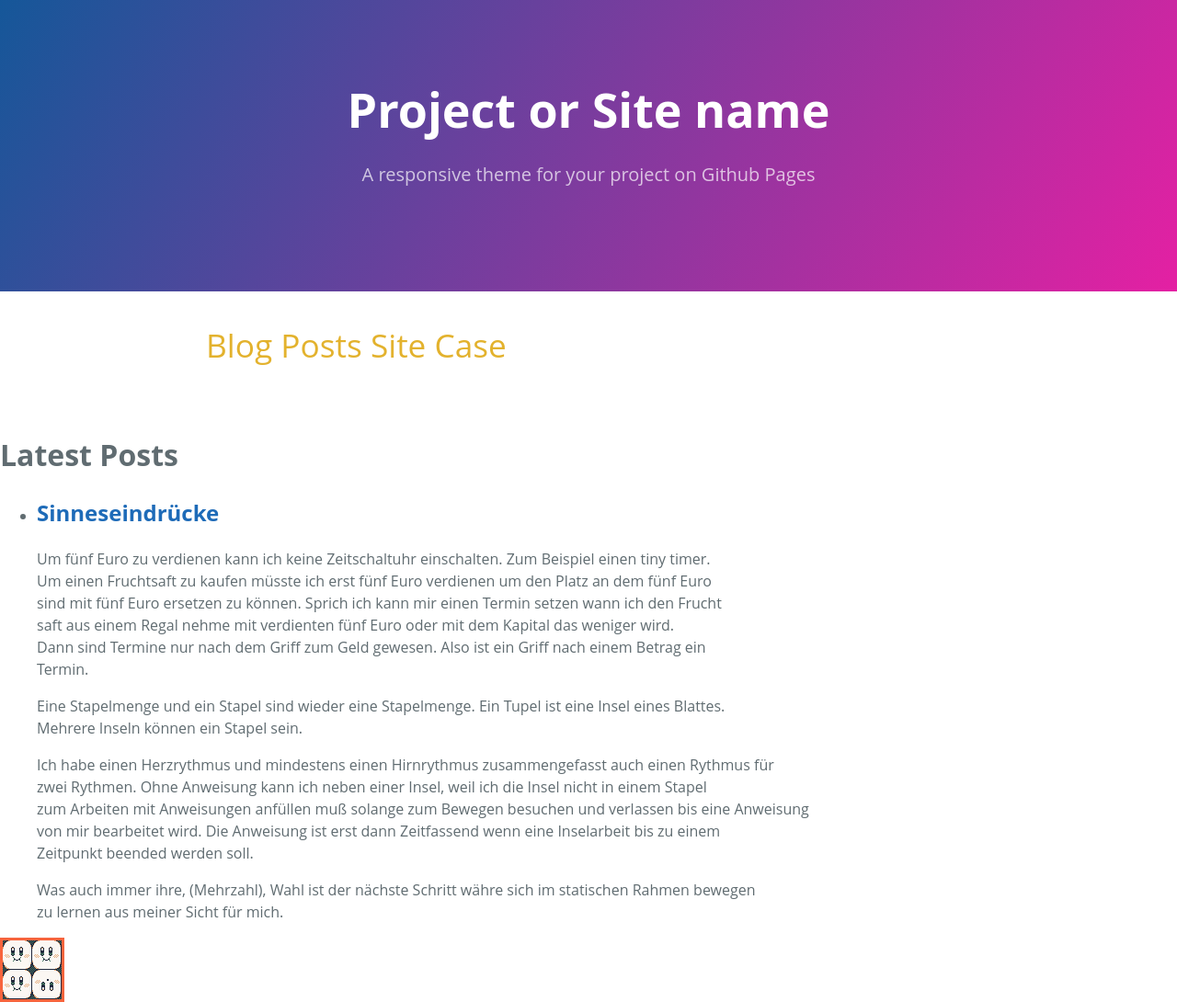
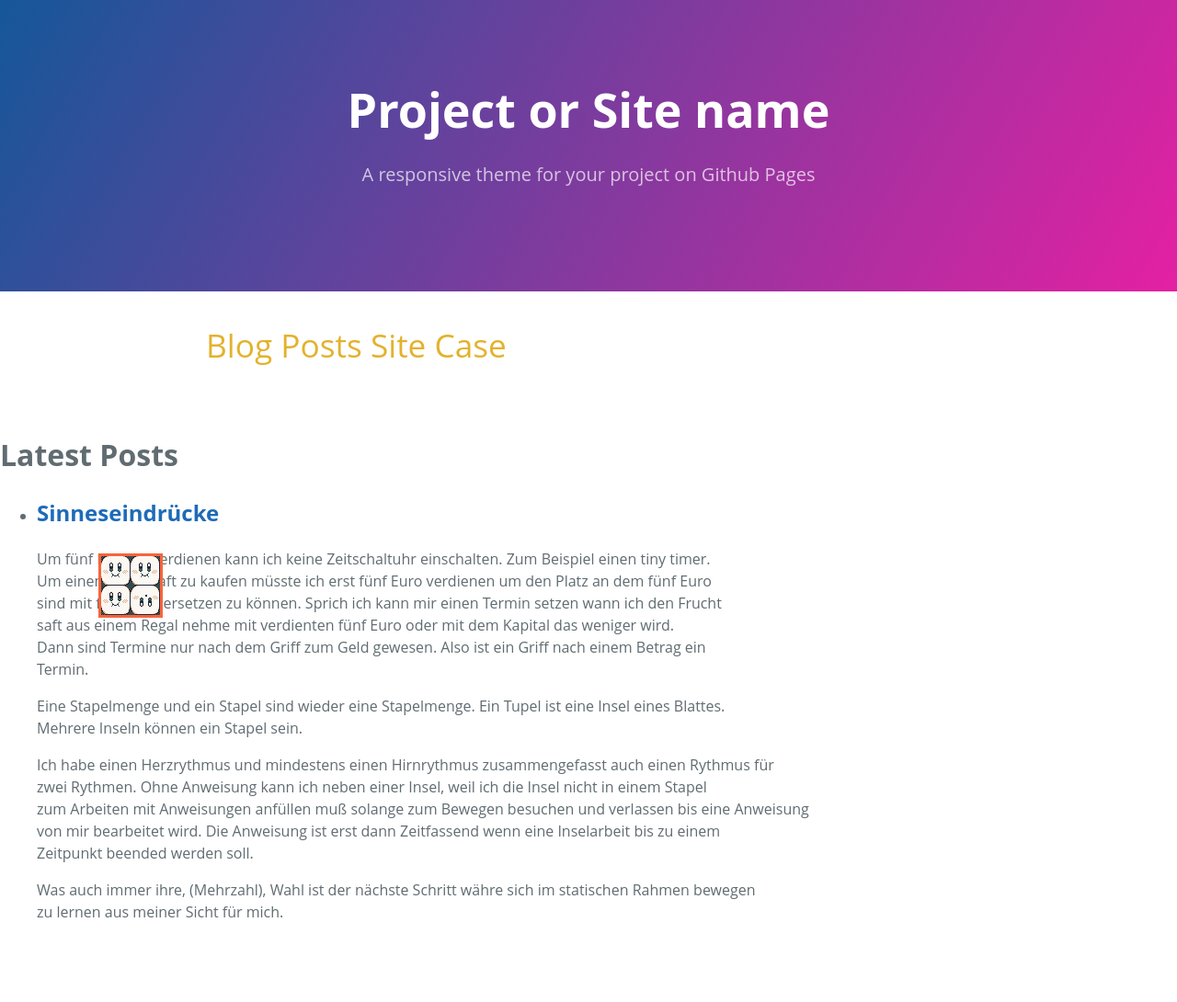
Before and after one commit to ledlightjungledStefan/Osterei, a Jekyll site: the page built from blog.html, in a window 1280 px wide. Shown: the whole page at 92% size. Built offline with Jekyll 4.4.1, drawn with Linux system fonts in a browser that asks for light colours.

Commit message:
Update blog.html

```diff
--- a/blog.html
+++ b/blog.html
@@ -7,6 +7,8 @@ title: Blog
       <style>
 img {
   position: relative;
+        right: -107;
+  top: -418;
   border: 3px solid #F7643D;
 }
 </style>
```
